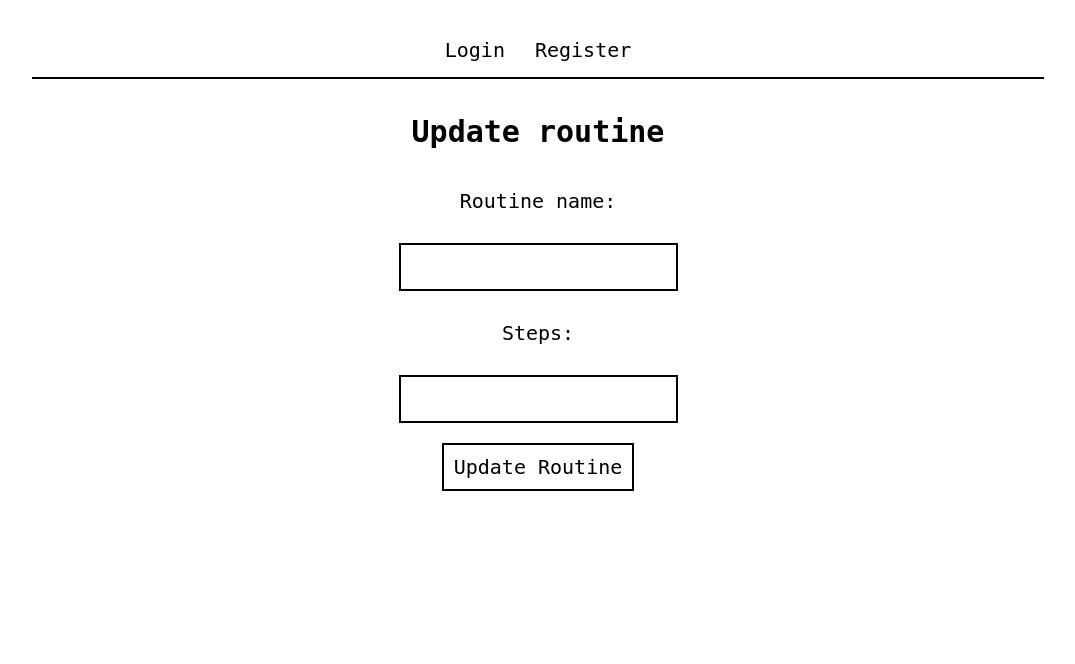
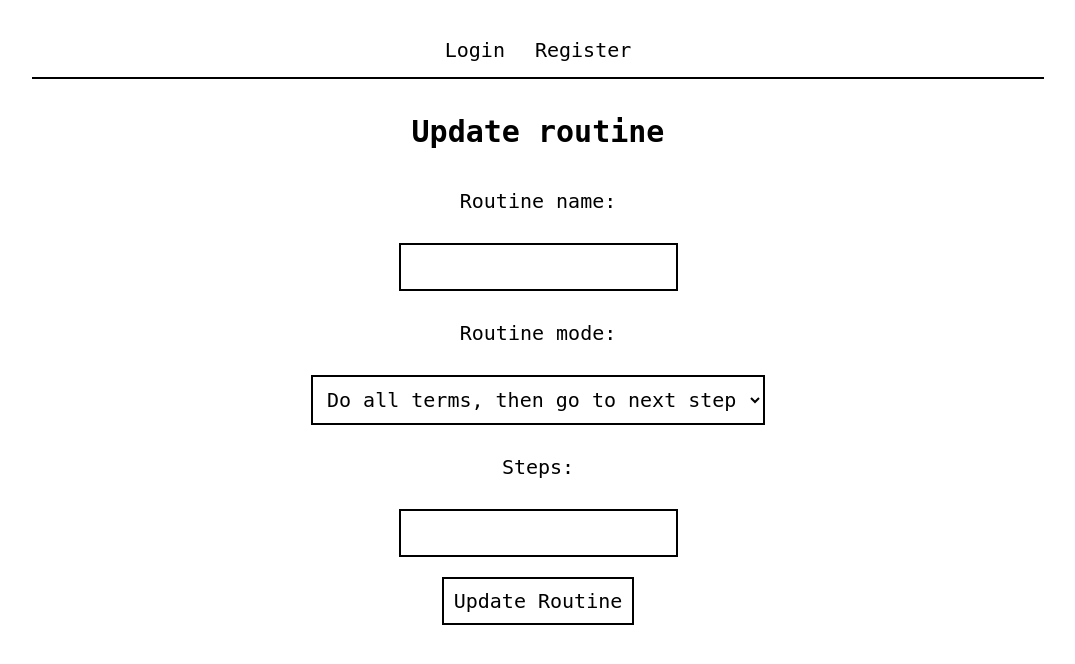
Before and after one commit to ConorLooney/StudyingWebsite, a Python web app: template study/templates/routines/update.html in a window 1280 px wide. Shown: the top 664 px of the page, without its empty margins (102-1177 px from the left). Run offline with Jinja, Linux system fonts and the light colour scheme; the template is opened without the code that fills it, so the values that code supplies are empty.

Commit message:
Can now view and update term or step mode on routines

```diff
--- a/study/blueprints/routines/update.py
+++ b/study/blueprints/routines/update.py
@@ -13,6 +13,8 @@ def update(routine_id):
     if request.method == "POST":
         routine_name = request.form["routine_name"]
         steps = request.form["steps"]
+        mode = request.form["mode"]
+        is_step_mode = 1 if mode == "step_mode" else 0
 
         error = None
         if routine_name is None:
@@ -24,8 +26,8 @@ def update(routine_id):
             try:
 
                 db.execute(
-                    "UPDATE routine SET title = ?, steps = ?, WHERE id = ?",
-                    (routine_name, steps, str(routine_id),)
+                    "UPDATE routine SET title = ?, steps = ?, is_step_mode = ? WHERE id = ?",
+                    (routine_name, steps, str(is_step_mode), str(routine_id),)
                 )
                 db.commit()
 
--- a/study/templates/routines/create.html
+++ b/study/templates/routines/create.html
@@ -21,6 +21,7 @@
     <form method="post">
         <label for="routine_name">Routine name:</label>
         <input name="routine_name" id="routine_name" required>
+        <label for="routine_mode">Routine mode:</label>
         <select name="mode">
             <option value="term_mode">Do all terms, then go to next step</option>
             <option value="step_mode">Do all steps, then go to next term</option>
--- a/study/templates/routines/routine.html
+++ b/study/templates/routines/routine.html
@@ -9,6 +9,11 @@
     <div class="object_elements" id="routine_steps">
         {{ routine.steps }}
     </div>
+    {% if routine.is_step_mode %}
+        <p>Routine is in step mode, meaning it goes through all steps, and then goes to the next term</p>
+    {% else %}
+        <p>Routine is term mode, meaning it goes through all terms, and then goes to the next step</p>
+    {% endif %}
     <a href="{{ url_for('routines.update', routine_id=routine.id) }}">Update</a>
     <a href="{{ url_for('routines.delete', routine_id=routine.id) }}">Delete</a>
 </div>
--- a/study/templates/routines/update.html
+++ b/study/templates/routines/update.html
@@ -8,6 +8,11 @@
     <form method="post">
         <label for="routine_name">Routine name:</label>
         <input name="routine_name" id="routine_name" value="{{ routine.title }}"required>
+        <label for="routine_mode">Routine mode:</label>
+        <select name="mode" id="routine_mode">
+            <option value="term_mode">Do all terms, then go to next step</option>
+            <option value="step_mode">Do all steps, then go to next term</option>
+        </select>
         <label for="steps">Steps:</label>
         <input name="steps" id="steps" value="{{ routine.steps }}" required>
         <input type="submit" value="Update Routine">
```
